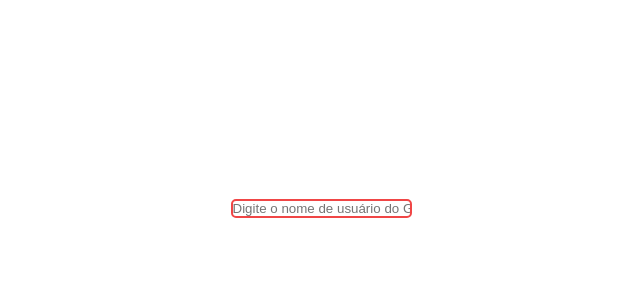
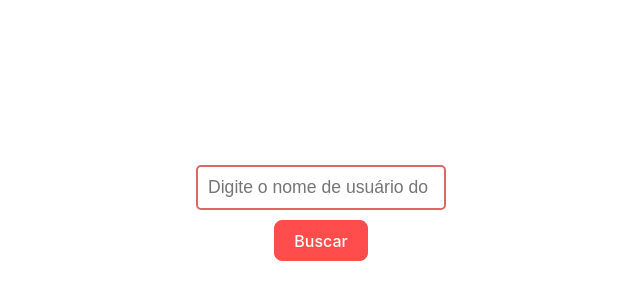
Before and after one commit to DavidAmon19/ConsumoAPIGITHUB, a React (Vite) app: page / in a window 1280 px wide. Shown: the part 192-492 px from the top of the page, without its empty margins (319-959 px from the left). Built offline with nearby package versions, Linux system fonts and the light colour scheme.

Commit message:
estilização no compont css

```diff
--- a/src/components/GithubUser/index.jsx
+++ b/src/components/GithubUser/index.jsx
@@ -1,6 +1,6 @@
 import React, { useState } from "react";
 import axios from "axios";
-import { Card, Input, Container } from "./styles";
+import { Card, Input, Container, SearchButton } from "./styles";
 
 export const GithubUser = () => {
   const [username, setUsername] = useState("");
@@ -42,6 +42,7 @@ export const GithubUser = () => {
         onChange={handleInputChange}
         onKeyPress={handleKeyPress}
       />
+      <SearchButton onClick={buscarUsuarios}>Buscar</SearchButton>
       {userData && (
         <Card>
           <img src={userData.avatar_url} alt="Avatar" />
--- a/src/components/GithubUser/styles.tsx
+++ b/src/components/GithubUser/styles.tsx
@@ -1,25 +1,51 @@
 import styled from 'styled-components';
+
+const corPrincipal = '#FF4D4D';    // Vermelho mais vibrante
+const corHover = '#FF3333';        // Cor para o estado de hover mais intensa
+const corBorda = '#E06666';        // Cor da borda
+const corTexto = '#ffffff';        // Cor do texto
+const corFundoCard = '#242424';    // Cor de fundo do card
+
+export const SearchButton = styled.button`
+  border-radius: 8px;
+  border: 1px solid ${corPrincipal};
+  padding: 0.6em 1.2em;
+  font-size: 1em;
+  font-weight: 500;
+  font-family: inherit;
+  background-color: ${corPrincipal};
+  color: #ffffff;
+  cursor: pointer;
+  transition: background-color 0.25s, color 0.25s, border-color 0.25s;
+
+  &:hover {
+    background-color: ${corHover};
+    border-color: ${corHover};
+  }
+`;
 
 export const Container = styled.div`
   display: flex;
   flex-direction: column;
   align-items: center;
   justify-content: center;
-  /* height: 100vh;  */
 `;
 
 export const Card = styled.div`
-  border: 2px solid #f04646;
+  border: 2px solid ${corBorda};
   border-radius: 5px;
   padding: 20px;
   margin-top: 20px;
+  background-color: ${corFundoCard};
 `;
 
 export const Input = styled.input`
- border: 2px solid #f04646;
+  border: 2px solid ${corBorda};
   border-radius: 5px;
-  padding: 0px;
+  padding: 10px;
   margin-bottom: 10px;
   text-align: center;
+  font-size: 1.1rem;
+  color: ${corTexto};
   margin: 10px;
 `;
--- a/src/index.css
+++ b/src/index.css
@@ -28,7 +28,7 @@ body {
   place-items: center;
   min-width: 320px;
   min-height: 100vh;
-  justify-content: center; /* Adiciona centralização vertical */
+  justify-content: center;
 }
 
 h1 {
```
